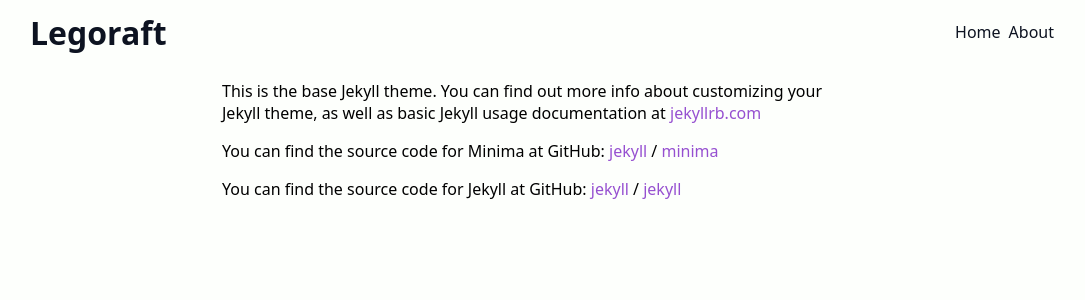
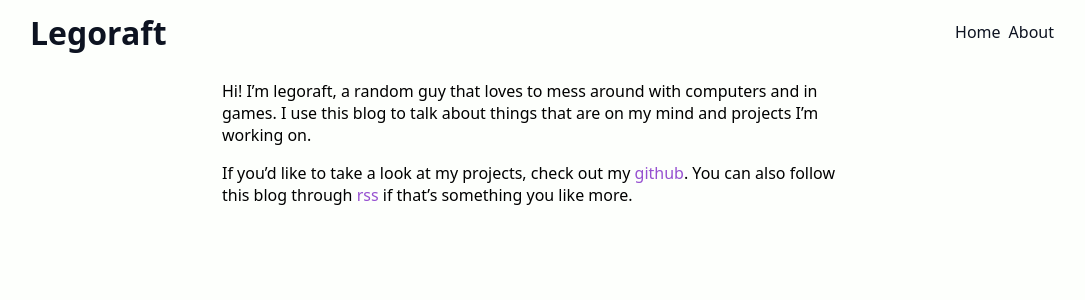
Before and after one commit to LegoRaft/legoraft.github.io, a Jekyll site: the page built from about.md, in a window 1280 px wide. Shown: the top 300 px of the page, without its empty margins (98-1183 px from the left). Built offline with Jekyll 4.4.1, drawn with Linux system fonts in a browser that asks for light colours.

Commit message:
Added more about info

```diff
--- a/about.md
+++ b/about.md
@@ -4,15 +4,6 @@
 permalink: /about/
 ---
 
-This is the base Jekyll theme. You can find out more info about customizing your Jekyll theme, as well as basic Jekyll usage documentation at [jekyllrb.com](https://jekyllrb.com/)
+Hi! I'm legoraft, a random guy that loves to mess around with computers and in games. I use this blog to talk about things that are on my mind and projects I'm working on.
 
-You can find the source code for Minima at GitHub:
-[jekyll][jekyll-organization] /
-[minima](https://github.com/jekyll/minima)
-
-You can find the source code for Jekyll at GitHub:
-[jekyll][jekyll-organization] /
-[jekyll](https://github.com/jekyll/jekyll)
-
-
-[jekyll-organization]: https://github.com/jekyll
+If you'd like to take a look at my projects, check out my [github](https://github.com/legoraft). You can also follow this blog through [rss](legoraft.com/feed.xml) if that's something you like more.
```
